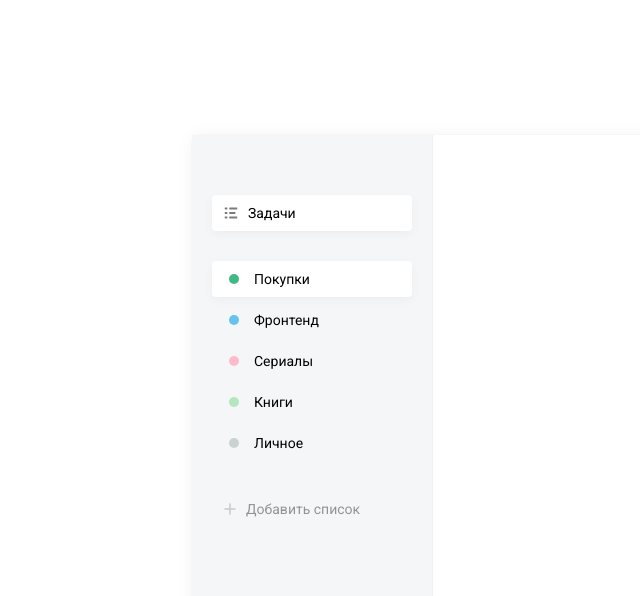
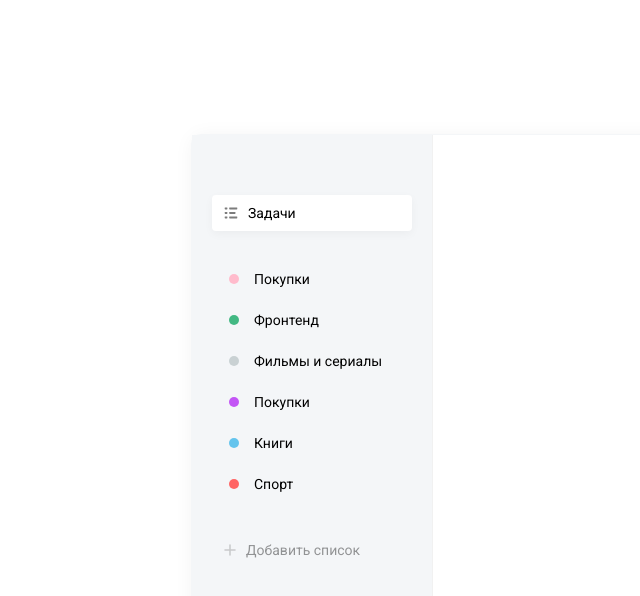
Before and after one commit to nkazbekov23/todo-app, a React (Create React App) app: page / in a window 1280 px wide. Shown: the top 596 px of the page, without its empty margins (73-713 px from the left). Built offline with nearby package versions, Linux system fonts and the light colour scheme.

Commit message:
added button

```diff
--- a/src/App.js
+++ b/src/App.js
@@ -1,4 +1,4 @@
-import React from "react";
+import React, {useState} from "react";
 
 import './App.css';
 import List from './components/List'
@@ -7,7 +7,12 @@ import AddList from "./components/AddList";
 import DB from './assets/db.json'
 
 function App() {
-    console.log(DB.colors)
+    const [lists, setLists] = useState(DB.lists.map(item => {
+        item.color = DB.colors.find(color => color.id === item.id).name
+        console.log(item)
+        return item;
+    }))
+
     return (
         <div className='todo'>
             <div className="todo__sidebar">
@@ -26,34 +31,10 @@ function App() {
                     }
 
                 ]}/>
-                <List items={[
-                    {
-                        color: 'green',
-                        name: 'Покупки',
-                        active: true
-                    },
-                    {
-                        color: 'blue',
-                        name: 'Фронтенд'
-                    },
-                    {
-                        color: 'pink',
-                        name: 'Сериалы'
-                    },
-                    {
-                        color: 'green-2',
-                        name: 'Книги'
-                    },
-                    {
-                        color: 'grey',
-                        name: 'Личное'
-                    }
-
-                ]}
+                <List items={lists}
                       isRemovable
                 />
-               <AddList colors={DB.colors}/>
-            </div>
+               <AddList colors={DB.colors}/></div>
 
             <div className='todo__tasks'>
 
--- a/src/assets/db.json
+++ b/src/assets/db.json
@@ -1,40 +1,25 @@
 
 {
+    "lists": [
+        {"id":  1, "name":  "Покупки", "colorId": 5},
+        {"id":  2, "name":  "Фронтенд", "colorId": 1},
+        {"id":  3, "name":  "Фильмы и сериалы", "colorId": 3},
+        {"id":  4, "name":  "Покупки", "colorId": 2},
+        {"id":  5, "name":  "Книги", "colorId": 4},
+        {"id":  6, "name":  "Спорт", "colorId": 6}
+    ],
+    "tasks": [
+        {"id": 1, "listId": 2, "text": "Изучить JavaScript"},
+        {"id": 2, "listId": 2, "text": "Изучить паттерны проектирование"},
+        {"id": 3, "listId": 2, "text": "React Hooks (userState, userReduce, userEffect ..)"}
+    ],
     "colors": [
-        {
-            "id": 1,
-            "hex": "#42b883",
-            "name": "pink"
-        },
-        {
-            "id": 2,
-            "hex": "#42b883",
-            "name": "green"
-        },
-        {
-            "id": 3,
-            "hex": "#42b883",
-            "name": "grey"
-        },
-        {
-            "id": 4,
-            "hex": "#42b883",
-            "name": "purple"
-        },
-        {
-            "id": 5,
-            "hex": "#42b883",
-            "name": "lime"
-        },
-        {
-            "id": 6,
-            "hex": "#42b883",
-            "name": "red"
-        },
-        {
-            "id": 7,
-            "hex": "#42b883",
-            "name": "black"
-        }
+        {"id": 1, "hex": "#42b883", "name": "pink"},
+        {"id": 2, "hex": "#42b883", "name": "green"},
+        {"id": 3, "hex": "#42b883", "name": "grey"},
+        {"id": 4, "hex": "#42b883", "name": "purple"},
+        {"id": 5, "hex": "#42b883", "name": "lime"},
+        {"id": 6, "hex": "#42b883", "name": "red"},
+        {"id": 7, "hex": "#42b883", "name": "black"}
     ]
 }
--- a/src/components/AddList/AddListButton.scss
+++ b/src/components/AddList/AddListButton.scss
@@ -9,6 +9,7 @@
         padding: 18px;
         box-sizing: border-box;
         position: relative;
+        top: -25px;
 
         .button {
             width: 100%;
--- a/src/components/AddList/index.jsx
+++ b/src/components/AddList/index.jsx
@@ -9,7 +9,15 @@ const AddList = ({colors}) => {
 
     const [visiblePopup, setVisiblePopup] = useState(false);
     const [selectedColor, selectColor] = useState(colors[0].id);
-    console.log(selectedColor);
+    const [inputValue, setInputValue] = useState('');
+
+    const addList  = () => {
+        if(!inputValue) {
+            alert('Введите название списка');
+            return;
+        }
+        console.log({"id":  1, "name":  inputValue, "colorId": selectedColor})
+    }
 
     return <div className="add-list">
 
@@ -32,7 +40,15 @@ const AddList = ({colors}) => {
         {
             visiblePopup && <div className="add-list__popup">
                 <img onClick={() => setVisiblePopup(false)} src={closeButton} alt={'закрыть'} className="add-list__popup-close-btn"></img>
-                <input className={'field'} type="text" placeholder="Название папки"/>
+                <input value={inputValue}
+                       onChange={e => {
+
+                           setInputValue(e.target.value)
+
+                       }}
+                       className={'field'}
+                       type="text"
+                       placeholder="Название папки"/>
                 <div className="add-list__popup-colors">
                     <li>
                         <ul>
@@ -49,7 +65,7 @@ const AddList = ({colors}) => {
                         </ul>
                     </li>
                 </div>
-                <button className="button">Добавить</button>
+                <button onClick={addList} className="button">Добавить</button>
             </div>
         }
     </div>
--- a/src/components/List/List.scss
+++ b/src/components/List/List.scss
@@ -16,6 +16,10 @@
         cursor: pointer;
         padding: 10px 12px;
         margin-bottom: 5px;
+
+        &:hover {
+            background-color: rgba(255, 255, 255, 0.5);
+        }
 
         &.active {
             background: #FFFFFF;
--- a/src/components/List/index.jsx
+++ b/src/components/List/index.jsx
@@ -6,7 +6,6 @@ import classNames from "classnames";
 import Badge from "../Badge";
 
 const List = ({items, isRemovable, onClick}) => {
-    console.log(items, isRemovable);
 
     return <ul onClick={onClick} className="list">
         {
```
